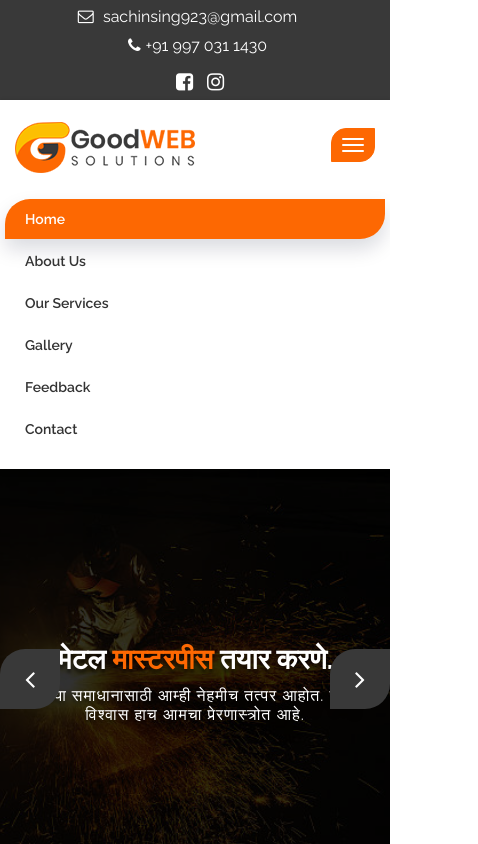
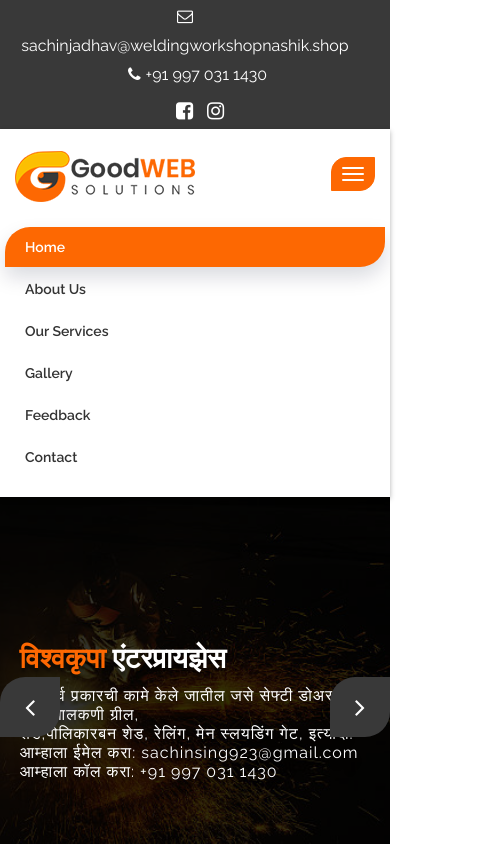
Before and after one commit to Harshada5686/WeldingWorkshop_Website, a plain HTML site: page index.html in a window 390 px wide. Both pictures are taken after a click on the button "Toggle navigation". Shown: the top 844 px of the page, 478 px wide, since content can reach past the window. Drawn offline with Linux system fonts and the light colour scheme.

Commit message:
Push code

```diff
--- a/index.html
+++ b/index.html
@@ -11,6 +11,7 @@
     <meta name="keywords" content="">
     <meta name="description" content="">
     <meta name="author" content="">
+
 
     <!-- Site Icons -->
     <link rel="shortcut icon" href="images/favicon.ico" type="image/x-icon" />
@@ -55,7 +56,7 @@
 				<div class="col-md-6 col-sm-6">
 					<div class="left-top">
 						<div class="email-box">
-							<a href="#"><i class="fa fa-envelope-o" aria-hidden="true"></i> sachinsing923@gmail.com</a>
+							<a href="#"><i class="fa fa-envelope-o" aria-hidden="true"></i>sachinjadhav@weldingworkshopnashik.shop</a>
 						</div>
 						<div class="phone-box">
 							<a href="tel:1234567890"><i class="fa fa-phone" aria-hidden="true"></i>+91 997 031 1430</a>
@@ -109,22 +110,32 @@
 					<div class="row">
 						<div class="slider-content-area">
 							<div class="slide-text">
-								<h1 class="homepage-three-title"> मेटल <span> मास्टरपीस </span> तयार करणे.</h1>
-								<h2>तुमच्या समाधानासाठी आम्ही नेहमीच तत्पर आहोत. तुमचा विश्वास हाच आमचा प्रेरणास्त्रोत आहे. </h2>
+								<h1 class="homepage-three-title"> <span>विश्वकृपा  </span> एंटरप्रायझेस </h1>
+
+                                <h2>येथे सर्व प्रकारची कामे केले जातील जसे सेफ्टी डोअर, ग्रिल, बालकणी ग्रील, <br>शेड,पोलिकारबन शेड, रेलिंग, मेन स्लयडिंग गेट, इत्यादी. <br>
+                                    आम्हाला ईमेल करा: sachinsing923@gmail.com<br>
+                                    आम्हाला कॉल करा:  +91 997 031 1430
+                                </h2>
 
 							</div>
 						</div>
 					</div>
 				</div>
 			</div>
-			<div class="slider-item text-center home-one-slider-otem slider-item-four slider-bg-two">
+			<div class="slider-item home-one-slider-otem slider-item-four slider-bg-two">
 				<div class="container">
 					<div class="row">
 						<div class="slider-content-area">
 							<div class="slide-text">
-                                <h1 class="homepage-three-title"> मेटल <span> मास्टरपीस </span> तयार करणे.</h1>
+                                <h1 class="homepage-three-title"><span> विश्वकृपा</span> एंटरप्रायझेस </h1>
 
-								<h2>तुमच्या समाधानासाठी आम्ही नेहमीच तत्पर आहोत. तुमचा विश्वास हाच आमचा प्रेरणास्त्रोत आहे. </h2>
+
+                                <h2>येथे सर्व प्रकारची कामे केले जातील जसे सेफ्टी डोअर, ग्रिल, बालकणी ग्रील, <br>शेड,पोलिकारबन शेड, रेलिंग, मेन स्लयडिंग गेट, इत्यादी. <br>
+                                    आम्हाला ईमेल करा: sachinsing923@gmail.com <br>
+                                    आम्हाला कॉल करा:  +91 997 031 1430
+
+                                </h2>
+
 							</div>
 						</div>
 					</div>
@@ -135,9 +146,14 @@
 					<div class="row">
 						<div class="slider-content-area">
 							<div class="slide-text">
-                                <h1 class="homepage-three-title"> मेटल <span> मास्टरपीस </span> तयार करणे.</h1>
+                                <h1 class="homepage-three-title"><span>विश्वकृपा </span>एंटरप्रायझेस   </h1>
 
-								<h2>तुमच्या समाधानासाठी आम्ही नेहमीच तत्पर आहोत. तुमचा विश्वास हाच आमचा प्रेरणास्त्रोत आहे.</h2>
+
+								<h2>येथे सर्व प्रकारची कामे केले जातील जसे सेफ्टी डोअर, ग्रिल, बालकणी ग्रील, <br>शेड,पोलिकारबन शेड, रेलिंग, मेन स्लयडिंग गेट, इत्यादी. <br>
+                                    आम्हाला ईमेल करा: sachinsing923@gmail.com <br>
+                                    आम्हाला कॉल करा:  +91 997 031 1430
+
+                                </h2>
 							</div>
 						</div>
 					</div>
@@ -415,7 +431,7 @@
                             <h3>आम्हाला ईमेल करा</h3>
                             <br>
 
-                            <p>sachinsing923@gmail.com
+                            <p>sachinjadhav@weldingworkshopnashik.shop
                             </p>
                         </div>
                         <div class="address-item">
```
Also changed, not shown: about-us.html (+2 -2 lines), contact.html (+6 -8 lines), portfolio.html (+1 -1 lines), services.html (+2 -2 lines), testimonials.html (+2 -2 lines).
